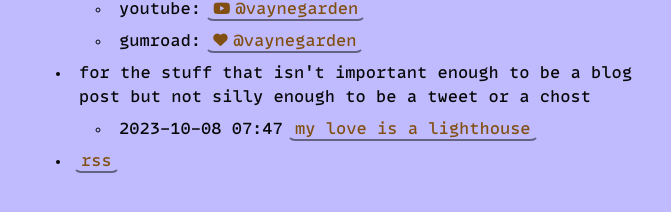
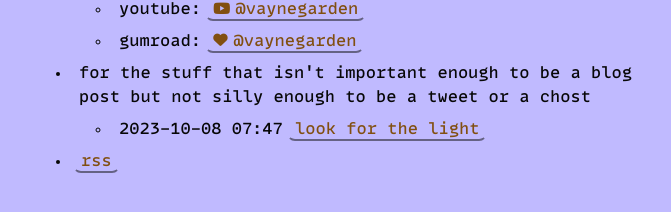
Before and after one commit to vaynealtapascine/vaynealtapascine.github.io, a Jekyll site: the page built from index.markdown, in a window 1280 px wide. Shown: the part 622-834 px from the top of the page, without its empty margins (289-960 px from the left). Built offline with Jekyll 4.4.1, drawn with Linux system fonts in a browser that asks for light colours; nearby versions of some CDN libraries.

Commit message:
changed title.

```diff
--- a/_posts/2023-10-08-love-is-a-lighthouse.md
+++ b/_posts/2023-10-08-love-is-a-lighthouse.md
@@ -1,6 +1,6 @@
 ---
 layout: post
-title:  "My Love is a Lighthouse"
+title:  "look for the light"
 date:   2023-10-08 15:47:14 +0800
 categories: memorybox august
 ---
```
